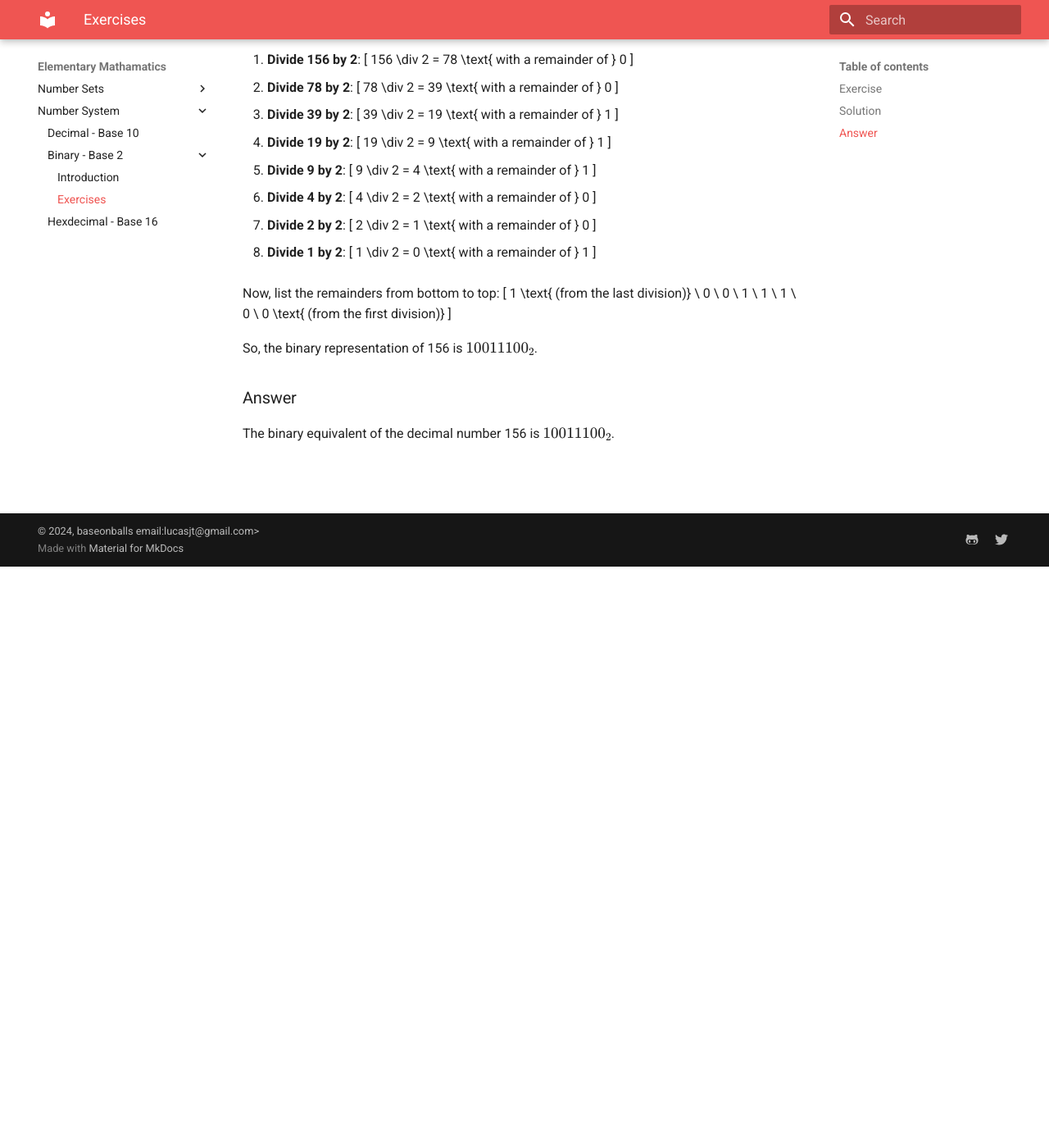
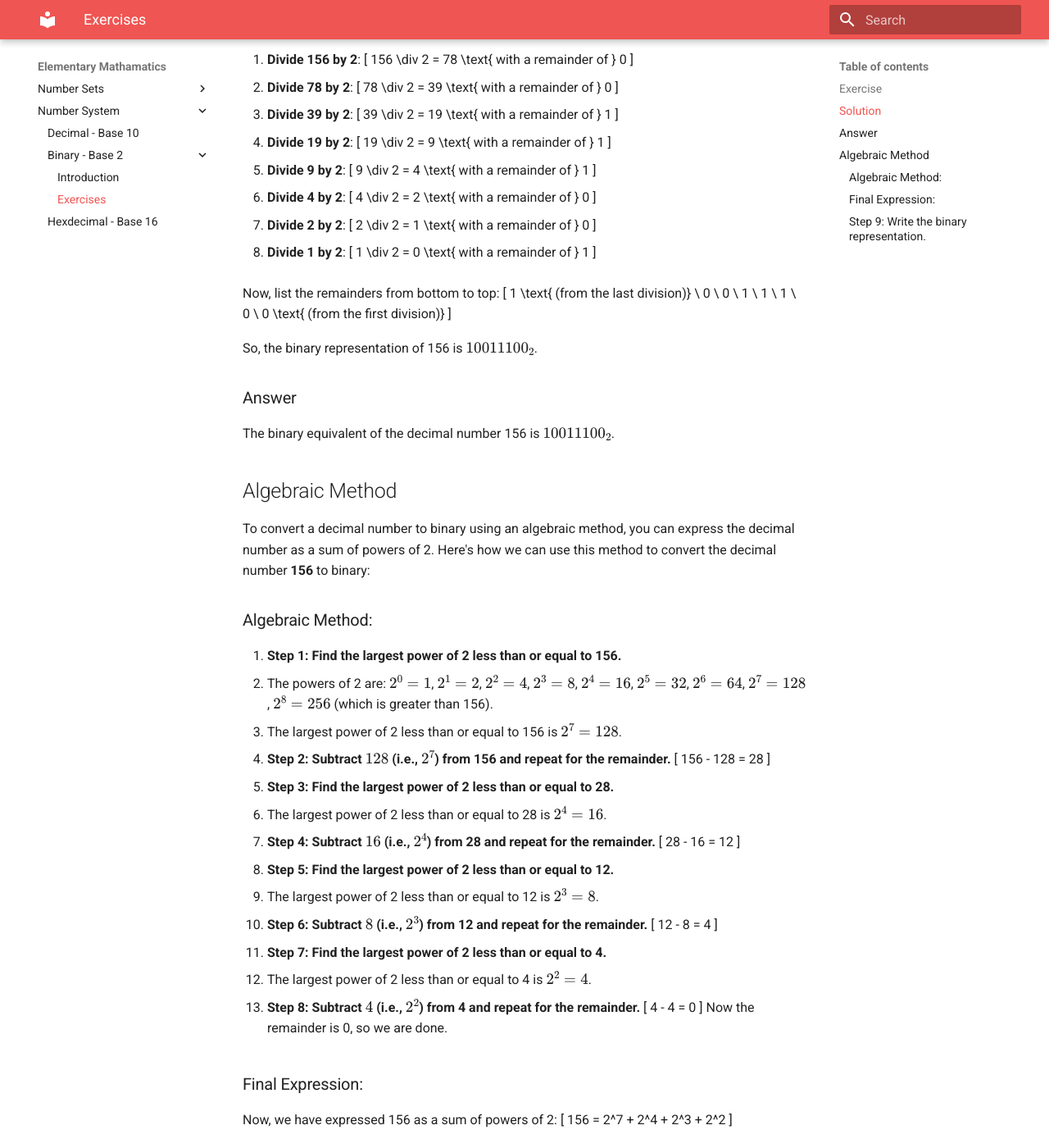
Before and after one commit to baseonballs/mpower-sitedocs, an MkDocs documentation site: the page built from site-docs/mathematics/elem/number-system/exercise/b10_to_b2-01.md, in a window 1280 px wide and 1400 px high, scrolled down 709 px. Shown: the whole window at 82% size. Built offline with MkDocs 1.6.1 and Material for MkDocs 9.7.7, drawn with Linux system fonts in a browser that asks for light colours; formulas are drawn with MathJax 3; some of the changed text lies outside the part shown.

```diff
--- a/mkdocs.yml
+++ b/mkdocs.yml
@@ -71,6 +71,9 @@ extra:
 # Navitgation
 nav:
   - "M-Power Mathmatics Sitedocs": "index.md"
+  - "Art of Problem Solving":
+    - "Critical Thinking": "mathematics/aops/critical_thinking.md"
+    - "Critical Framework": "mathematics/aops/critical_thinking_framework.mds"
   - "Language of Math":
     - "Symbols and Notations":
       - "Mathematic Notation & Syntax": "./mathematics/a1/appendix/lang/semantics.md"
@@ -88,14 +91,15 @@ nav:
       - "Structure of Inequalities": "./mathematics/a1/appendix/lang/structure_inqualities.md"
       - "Structure of Polynomials": "./mathematics/a1/appendix/lang/structure_polynomials.md"
   - "Math Puzzles and Excursions":
-    - "Did You Know?": "./mathematics/puzzles/did_you_know.md"
     - "I ❤️ Puzzles":
       - "Puzzle 1 - What is my number?": "./mathematics/elem/puzzles/level-a/puzzle-01.md"
       - "Puzzle 2 - Magic Square, 3x3": "./mathematics/elem/puzzles/level-a/magic-squares/ms-3x3.md"
       - "Puzzle 3 - Magic Square, 4x4": "./mathematics/elem/puzzles/level-a/magic-squares/ms-4x4.md"
+    - "Did You Know?": "./mathematics/puzzles/did_you_know.md"
     - "Patterns in Numbers":
       - "Patterns in Nature": "mathematics/patterns/index.md"
       - "Hidden Patterns": "mathematics/patterns/hidden_patterns.md"
+    - "Number Shapes": "mathematics/patterns/shapes/numbers.md"
   - "Elementary Mathamatics":
     - "Number Sets" :
       - "Classification of Numbers": "./mathematics/elem/number-sets/set_numbers.md"
--- a/site-docs/mathematics/elem/number-system/exercise/b10_to_b2-01.md
+++ b/site-docs/mathematics/elem/number-system/exercise/b10_to_b2-01.md
@@ -79,3 +79,68 @@ So, the binary representation of 156 is \( 10011100_2 \).
 ### Answer
 
 The binary equivalent of the decimal number 156 is \( 10011100_2 \).
+
+## Algebraic Method
+
+To convert a decimal number to binary using an algebraic method, you can express the decimal number as a sum of powers of 2. Here's how we can use this method to convert the decimal number **156** to binary:
+
+### Algebraic Method:
+
+1. **Step 1: Find the largest power of 2 less than or equal to 156.**
+   - The powers of 2 are: \( 2^0 = 1 \), \( 2^1 = 2 \), \( 2^2 = 4 \), \( 2^3 = 8 \), \( 2^4 = 16 \), \( 2^5 = 32 \), \( 2^6 = 64 \), \( 2^7 = 128 \), \( 2^8 = 256 \) (which is greater than 156).
+   - The largest power of 2 less than or equal to 156 is \( 2^7 = 128 \).
+
+2. **Step 2: Subtract \( 128 \) (i.e., \( 2^7 \)) from 156 and repeat for the remainder.**
+   \[
+   156 - 128 = 28
+   \]
+
+3. **Step 3: Find the largest power of 2 less than or equal to 28.**
+   - The largest power of 2 less than or equal to 28 is \( 2^4 = 16 \).
+
+4. **Step 4: Subtract \( 16 \) (i.e., \( 2^4 \)) from 28 and repeat for the remainder.**
+   \[
+   28 - 16 = 12
+   \]
+
+5. **Step 5: Find the largest power of 2 less than or equal to 12.**
+   - The largest power of 2 less than or equal to 12 is \( 2^3 = 8 \).
+
+6. **Step 6: Subtract \( 8 \) (i.e., \( 2^3 \)) from 12 and repeat for the remainder.**
+   \[
+   12 - 8 = 4
+   \]
+
+7. **Step 7: Find the largest power of 2 less than or equal to 4.**
+   - The largest power of 2 less than or equal to 4 is \( 2^2 = 4 \).
+
+8. **Step 8: Subtract \( 4 \) (i.e., \( 2^2 \)) from 4 and repeat for the remainder.**
+   \[
+   4 - 4 = 0
+   \]
+   Now the remainder is 0, so we are done.
+
+### Final Expression:
+Now, we have expressed 156 as a sum of powers of 2:
+\[
+156 = 2^7 + 2^4 + 2^3 + 2^2
+\]
+
+### Step 9: Write the binary representation.
+Each power of 2 corresponds to a digit in the binary representation. A 1 is placed in the positions of the powers of 2 we used, and a 0 is placed in the positions we skipped.
+
+- \( 2^7 = 128 \)
+- \( 2^6 = 0 \)
+- \( 2^5 = 0 \)
+- \( 2^4 = 16 \)
+- \( 2^3 = 8 \)
+- \( 2^2 = 4 \)
+- \( 2^1 = 0 \)
+- \( 2^0 = 0 \)
+
+Thus, the binary representation of 156 is:
+\[
+10011100_2
+\]
+
+This matches the result we obtained earlier using the division method.
```
Also changed, not shown: site-docs/mathematics/aops/critical_thinking.md (added, +65 -0 lines), site-docs/mathematics/aops/critical_thinking_framework.md (added, +38 -0 lines), site-docs/mathematics/patterns/shapes/numbers.md (added, +95 -0 lines).
